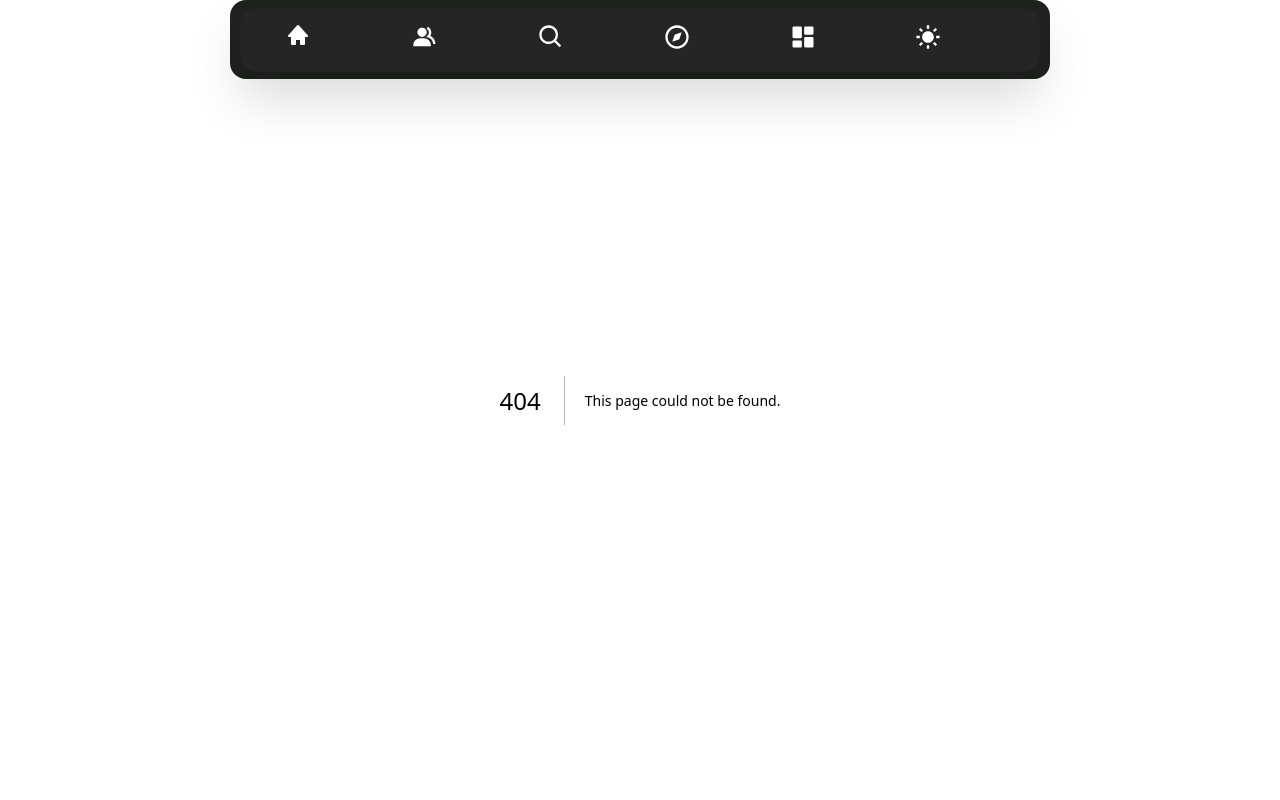
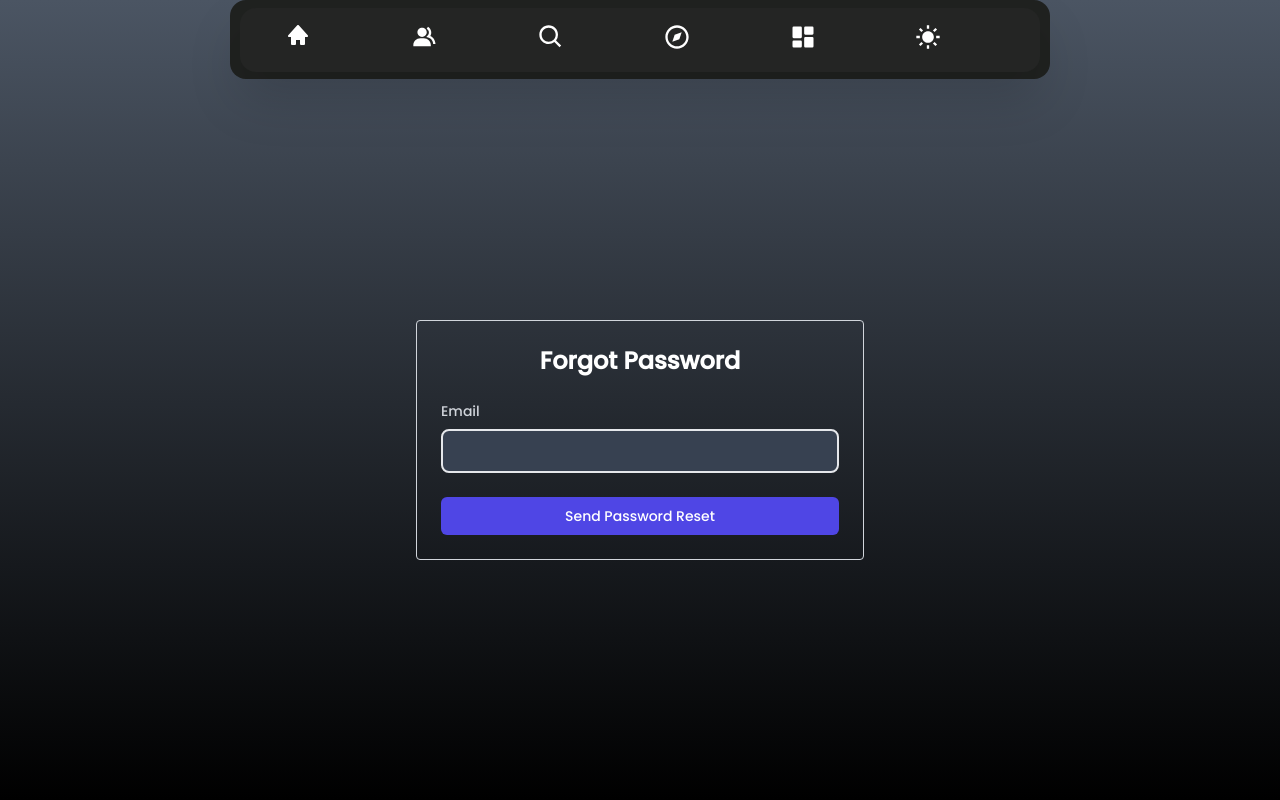
Before and after one commit to qasemdf/job-tracker, a Next.js app: page /forgotPassword in a window 1280 px wide. Before the commit this address had no page. Shown: the top 800 px of the page. Built offline with nearby package versions, Linux system fonts and the light colour scheme; no server answers; a web font is replaced by a local one.

Commit message:
forgot password functionality

```diff
--- /dev/null
+++ b/app/forgotPassword/page.tsx
@@ -0,0 +1,55 @@
+"use client";
+import React from "react";
+import { sendPasswordResetEmail } from "firebase/auth";
+import { auth } from "@/firebase/clientApp";
+import { useRouter } from "next/navigation";
+
+const forgotPasswordPage = () => {
+  const router = useRouter();
+  const forgotPasswordInput = async (e) => {
+    e.preventDefault();
+    const emailVal = e.target.email.value;
+
+    try {
+      await sendPasswordResetEmail(auth, emailVal);
+      alert("Check your email for a reset link.");
+      router.push("/login");
+    } catch (error) {
+      console.error("Error resetting password: ", error.message);
+    }
+  };
+
+  return (
+    <div className="pt-20 bg-gradient-to-b from-gray-600 to-black flex justify-center items-center h-screen">
+      <div className="max-w-md w-full p-6 border border-gray-300 rounded">
+        <h2 className="text-2xl font-bold text-center text-white mb-6">
+          Forgot Password
+        </h2>
+        <form className="space-y-6" onSubmit={forgotPasswordInput}>
+          <div>
+            <label
+              htmlFor="email"
+              className="text-sm font-medium block mb-2 text-gray-300"
+            >
+              Email
+            </label>
+            <input
+              type="email"
+              id="email"
+              required
+              className="border-2 outline-none text-sm rounded-lg focus:ring-blue-500 block w-full p-2.5 bg-gray-700 placeholder-gray-400 text-white"
+            />
+          </div>
+          <button
+            type="submit"
+            className="w-full flex justify-center py-2 px-4 border border-transparent text-sm font-medium rounded-md text-white bg-indigo-600 hover:bg-indigo-700 focus:outline-none focus:ring-2 focus:ring-offset-2 focus:ring-indigo-500"
+          >
+            Send Password Reset
+          </button>
+        </form>
+      </div>
+    </div>
+  );
+};
+
+export default forgotPasswordPage;
--- a/app/login/page.tsx
+++ b/app/login/page.tsx
@@ -56,6 +56,9 @@ const LoginPage: React.FC = () => {
       );
     }
   };
+  const handleForgotPassword = () => {
+    router.push("/forgotPassword");
+  };
 
   return (
     <div className="pt-20 flex justify-center min-h-screen">
@@ -110,7 +113,10 @@ const LoginPage: React.FC = () => {
               <input type="checkbox" id="remember" className="mt-7" /> remember
               me
             </label>
-            <span className="text-blue-500 hover:underline cursor-pointer">
+            <span
+              className="text-blue-500 hover:underline cursor-pointer"
+              onClick={handleForgotPassword}
+            >
               Forgot password?
             </span>
           </div>
```
